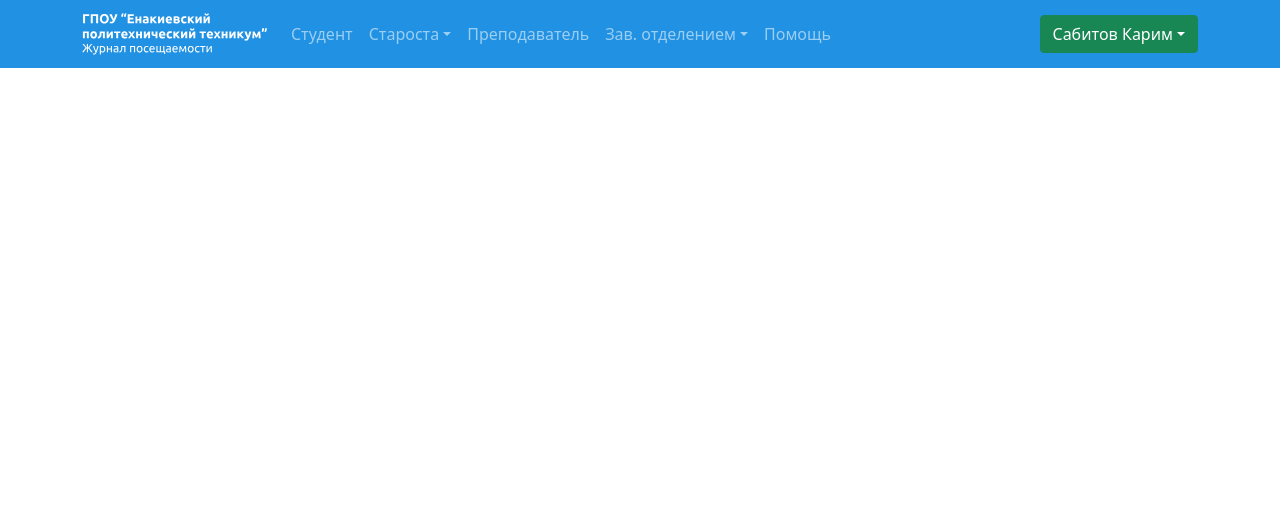
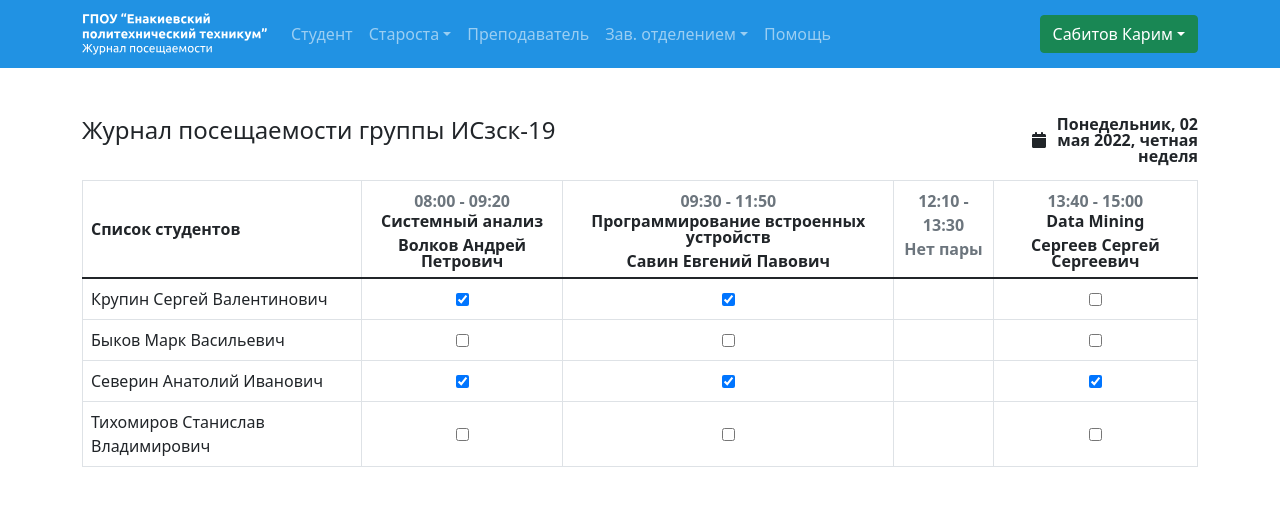
Before and after one commit to sabitovka/attendance, a React (Create React App) app in the folder client/: page / in a window 1280 px wide. Shown: the top 506 px of the page. Built offline with nearby package versions, Linux system fonts and the light colour scheme.

Commit message:
Added Journal page with table component

```diff
--- a/client/src/App.js
+++ b/client/src/App.js
@@ -1,15 +1,19 @@
 import { Header } from "./components/Header";
+import { JournalPage } from "./pages/JournalPage";
 import 'bootstrap/dist/css/bootstrap.min.css';
 import '@fortawesome/fontawesome-svg-core/styles.css'
 import { config } from '@fortawesome/fontawesome-svg-core'
+
 config.autoAddCss = false
 
 function App() {
-  return (
-    <div className="App">
-        <Header />
-    </div>
-  );
+
+    return (
+        <div className="App">
+            <Header />
+            <JournalPage />
+        </div>
+    );
 }
 
 export default App;
--- /dev/null
+++ b/client/src/components/AttendanceTable.js
@@ -0,0 +1,49 @@
+import React from 'react'
+
+export const AttendanceTable = ({ data }) => {
+  return (
+    <table className="table table-bordered table-attendance">
+      <thead>
+        <tr>
+          <th className="align-middle w-25" scope="col">Список студентов</th>
+
+          { data.classes.map((aClass, index) => {
+            return (
+              <th className="text-wrap text-truncate align-top" key={`cl-${index}`}>
+                <div className="d-flex flex-column text-center">
+                  <span className="text-muted">{ aClass.time }</span>
+                  { aClass.discipline ?
+                  (<>
+                    <span className="lh-1 mb-2">{ aClass.discipline }</span>
+                    <span className="lh-1">{ aClass.teacher }</span>
+                  </>) : <span className="text-muted">Нет пары</span> }
+                </div>
+              </th>
+            )
+          })}
+        </tr>
+      </thead>
+      <tbody>
+
+        {
+          data.students.map(student => {
+          return (
+            <tr key={student._id} className="align-middle">
+              <td>{student.name}</td>
+                { data.classes.map((_, index) => {
+                  return (
+                    <td key={`st-${student._id}-m-${index}`}>
+                      <div className="d-flex justify-content-center align-items-center">
+                        {!!_.discipline && <input className="px-auto" type="checkbox" checked={!!student.marks[index]}/> }
+                      </div>
+                    </td>
+                  )
+              }) }
+            </tr>
+          )})
+        }
+
+      </tbody>
+    </table>
+  )
+}
--- /dev/null
+++ b/client/src/fake-data.js
@@ -0,0 +1,16 @@
+export const attendanceData = {
+  groupName: "ИСзск-19",
+  classes: [
+      { time: "08:00 - 09:20", discipline: "Системный анализ", teacher: "Волков Андрей Петрович" },
+      { time: "09:30 - 11:50", discipline: "Программирование встроенных устройств", teacher: "Савин Евгений Павович" },
+      { time: "12:10 - 13:30", discipline: null, teacher: null },
+      { time: "13:40 - 15:00", discipline: "Data Mining", teacher: "Сергеев Сергей Сергеевич" },
+  ],
+  students: [
+      { _id: "1", name: "Крупин Сергей Валентинович", marks: { 0: true, 1: true, 3: false } },
+      { _id: "2", name: "Быков Марк Васильевич", marks: { 0: false, 1: false, 3: false } },
+      { _id: "3", name: "Северин Анатолий Иванович", marks: { 0: true, 1: true, 3: true } },
+      { _id: "4", name: "Тихомиров Станислав Владимирович", marks: { } },
+  ],
+
+};
--- /dev/null
+++ b/client/src/pages/JournalPage.js
@@ -0,0 +1,22 @@
+import React from "react"
+import { FontAwesomeIcon } from "@fortawesome/react-fontawesome"
+import { AttendanceTable } from "../components/AttendanceTable"
+import { faCalendar } from "@fortawesome/free-solid-svg-icons"
+import { attendanceData } from "../fake-data"
+
+export const JournalPage = () => {
+  return (
+    <main className="main">
+        <div className="container">
+            <div className="row mt-5 mb-3">
+                <h4 className="col-10">Журнал посещаемости группы {attendanceData.groupName}</h4>
+                <div className="current-date col-2 text-end lh-1 fw-bolder d-flex justify-content-end align-items-center">
+                    <FontAwesomeIcon icon={faCalendar} />
+                    <span>Понедельник, 02 мая 2022, четная неделя</span>
+                </div>
+            </div>
+            <AttendanceTable data={attendanceData}/>
+        </div>
+    </main>
+  )
+}
```
